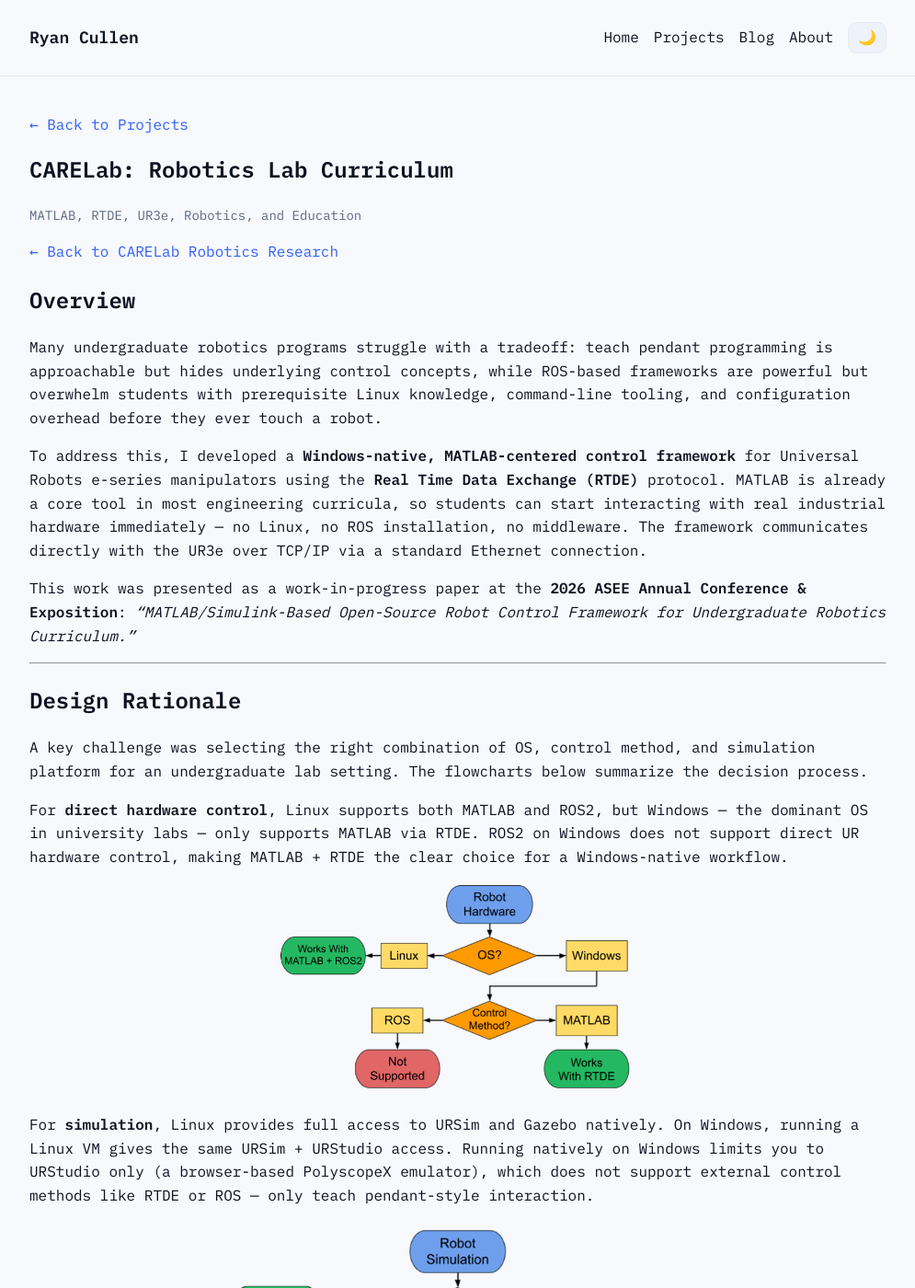
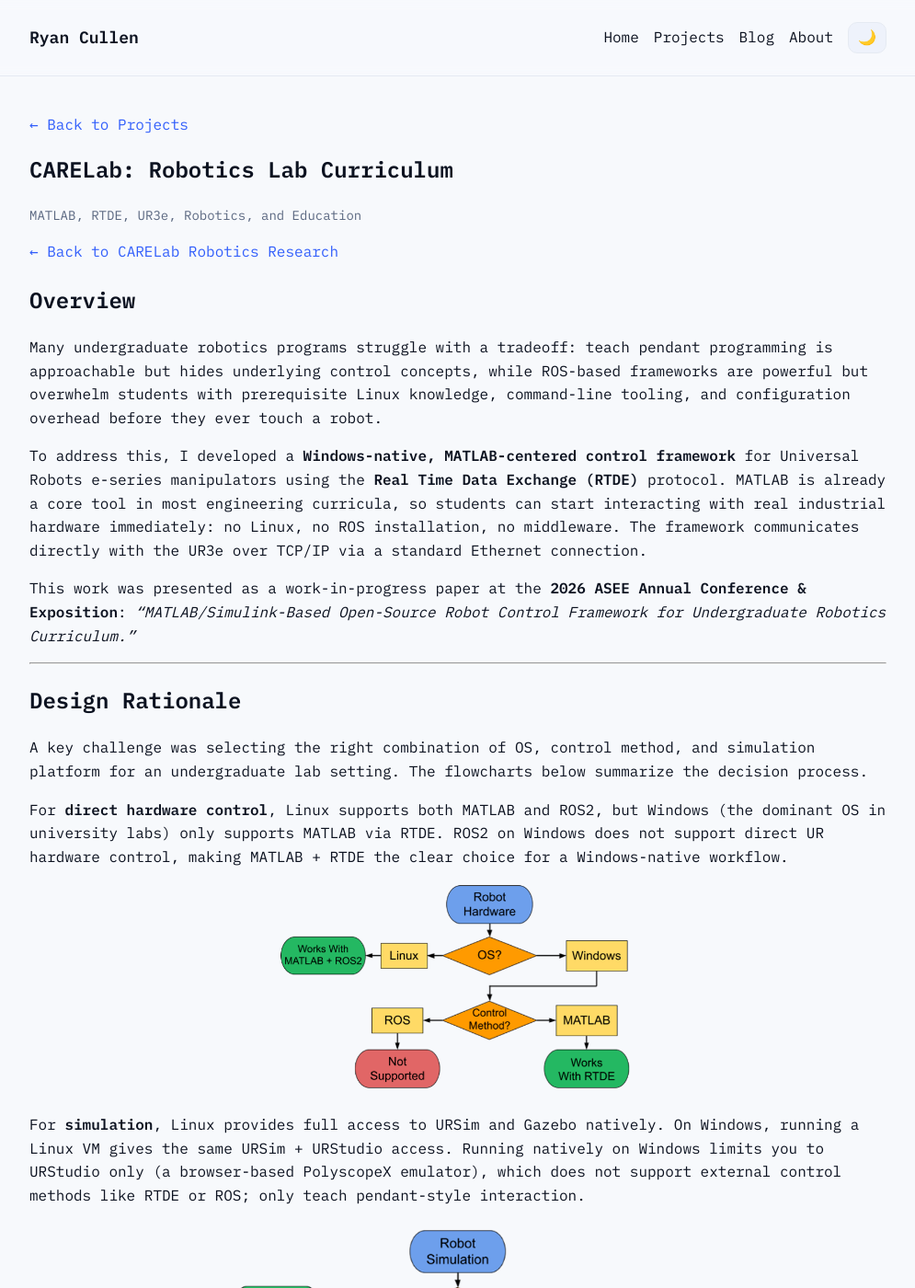
Before and after one commit to ryantcullen/ryantcullen.github.io, a Jekyll site: the page built from projects/carelab-labs.md, in a window 1280 px wide and 1400 px high. Shown: the whole window at 92% size, without its empty margins (142-1137 px from the left). Built offline with Jekyll 4.4.1, drawn with Linux system fonts in a browser that asks for light colours; some of the changed text lies outside the part shown.

Commit message:
Remove all em dashes site-wide, replace with contextually appropriate punctuation
Co-Authored-By: Claude Sonnet 4.6 <noreply@anthropic.com>

```diff
--- a/projects/carelab-labs.md
+++ b/projects/carelab-labs.md
@@ -10,7 +10,7 @@ tags: [MATLAB, RTDE, UR3e, Robotics, Education]
 
 Many undergraduate robotics programs struggle with a tradeoff: teach pendant programming is approachable but hides underlying control concepts, while ROS-based frameworks are powerful but overwhelm students with prerequisite Linux knowledge, command-line tooling, and configuration overhead before they ever touch a robot.
 
-To address this, I developed a **Windows-native, MATLAB-centered control framework** for Universal Robots e-series manipulators using the **Real Time Data Exchange (RTDE)** protocol. MATLAB is already a core tool in most engineering curricula, so students can start interacting with real industrial hardware immediately — no Linux, no ROS installation, no middleware. The framework communicates directly with the UR3e over TCP/IP via a standard Ethernet connection.
+To address this, I developed a **Windows-native, MATLAB-centered control framework** for Universal Robots e-series manipulators using the **Real Time Data Exchange (RTDE)** protocol. MATLAB is already a core tool in most engineering curricula, so students can start interacting with real industrial hardware immediately: no Linux, no ROS installation, no middleware. The framework communicates directly with the UR3e over TCP/IP via a standard Ethernet connection.
 
 This work was presented as a work-in-progress paper at the **2026 ASEE Annual Conference & Exposition**: *"MATLAB/Simulink-Based Open-Source Robot Control Framework for Undergraduate Robotics Curriculum."*
 
@@ -20,11 +20,11 @@ This work was presented as a work-in-progress paper at the **2026 ASEE Annual Co
 
 A key challenge was selecting the right combination of OS, control method, and simulation platform for an undergraduate lab setting. The flowcharts below summarize the decision process.
 
-For **direct hardware control**, Linux supports both MATLAB and ROS2, but Windows — the dominant OS in university labs — only supports MATLAB via RTDE. ROS2 on Windows does not support direct UR hardware control, making MATLAB + RTDE the clear choice for a Windows-native workflow.
+For **direct hardware control**, Linux supports both MATLAB and ROS2, but Windows (the dominant OS in university labs) only supports MATLAB via RTDE. ROS2 on Windows does not support direct UR hardware control, making MATLAB + RTDE the clear choice for a Windows-native workflow.
 
 <p align="center"><img src="{{ '/assets/images/carelab/hardware_flowchart.png' | relative_url }}" alt="Hardware control platform selection flowchart" width="397"></p>
 
-For **simulation**, Linux provides full access to URSim and Gazebo natively. On Windows, running a Linux VM gives the same URSim + URStudio access. Running natively on Windows limits you to URStudio only (a browser-based PolyscopeX emulator), which does not support external control methods like RTDE or ROS — only teach pendant-style interaction.
+For **simulation**, Linux provides full access to URSim and Gazebo natively. On Windows, running a Linux VM gives the same URSim + URStudio access. Running natively on Windows limits you to URStudio only (a browser-based PolyscopeX emulator), which does not support external control methods like RTDE or ROS; only teach pendant-style interaction.
 
 <p align="center"><img src="{{ '/assets/images/carelab/sim_flowchart.png' | relative_url }}" alt="Simulation platform selection flowchart" width="516"></p>
 
@@ -49,13 +49,13 @@ The framework also supports simulation-first workflows using **URSim** (a 1:1 ph
 
 I authored four progressive lab modules that take students from zero to controlling a real industrial robot.
 
-**Lab 1 — Installation & RTDE Setup:** Students configure the full MATLAB-to-UR3e communication pipeline, including RTDE networking, URCapX plugin installation, and static IP configuration. By the end, they have live joint state feedback and can send their first movement command.
+**Lab 1: Installation & RTDE Setup:** Students configure the full MATLAB-to-UR3e communication pipeline, including RTDE networking, URCapX plugin installation, and static IP configuration. By the end, they have live joint state feedback and can send their first movement command.
 
-**Lab 2 — Safety & Teach Pendant:** Hands-on introduction to the UR3e's safety system and Teach Pendant interface. Covers E-stops, virtual safety planes, force/speed limits, payload configuration for the Robotiq 2F-85 gripper, and basic TP programming with waypoints.
+**Lab 2: Safety & Teach Pendant:** Hands-on introduction to the UR3e's safety system and Teach Pendant interface. Covers E-stops, virtual safety planes, force/speed limits, payload configuration for the Robotiq 2F-85 gripper, and basic TP programming with waypoints.
 
-**Lab 3 — Forward Kinematics:** Students derive the UR3e's forward kinematics from first principles using screw theory (Product of Exponentials), implement the model in MATLAB, and validate their results against both URSim and the physical robot hardware.
+**Lab 3: Forward Kinematics:** Students derive the UR3e's forward kinematics from first principles using screw theory (Product of Exponentials), implement the model in MATLAB, and validate their results against both URSim and the physical robot hardware.
 
-**Lab 4 — Pick-and-Place (Capstone):** Students execute a practical pick-and-place task on the physical UR3e, first using the Teach Pendant and then replicating it programmatically through MATLAB + RTDE to compare the two workflows.
+**Lab 4: Pick-and-Place (Capstone):** Students execute a practical pick-and-place task on the physical UR3e, first using the Teach Pendant and then replicating it programmatically through MATLAB + RTDE to compare the two workflows.
 
 ---
 
```
Also changed, not shown: _projects/CARELab.md (+2 -2 lines), projects/carelab-automation.md (+5 -5 lines).
